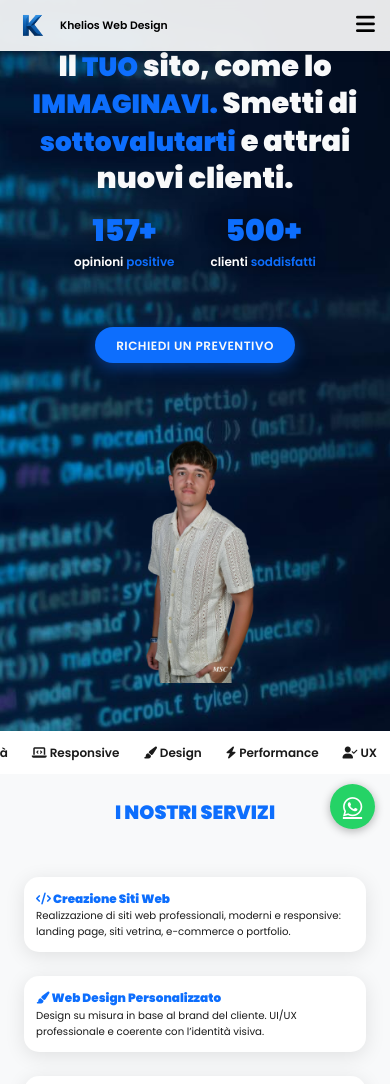
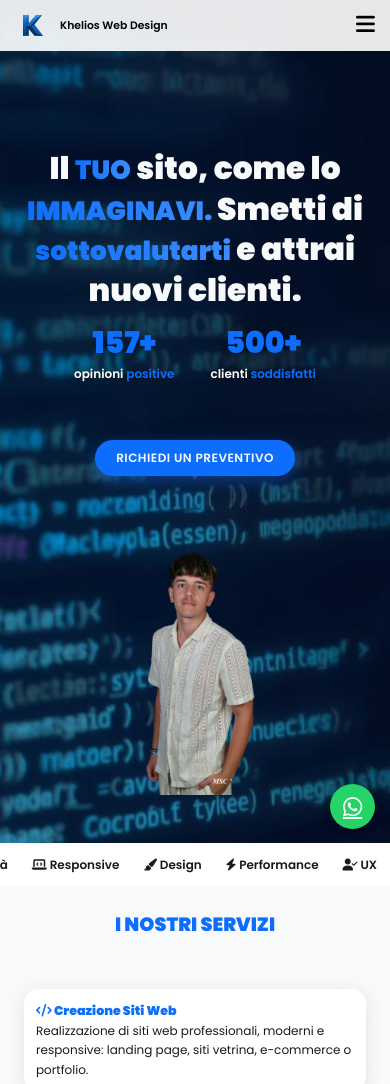
Before and after one commit to Khelioss/webdesign, a plain HTML site: page index.html in a window 390 px wide. Shown: the top 1084 px of the page. Drawn offline with Linux system fonts and the light colour scheme.

Commit message:
Update style.css

```diff
--- a/style.css
+++ b/style.css
@@ -1162,3 +1162,49 @@ footer {
     padding: 0.7rem 1.8rem;
   }
 }
+@media (max-width: 768px) {
+
+  /* --- SPAZIO TRA NAVBAR E TITOLO --- */
+  .home {
+    padding-top: 100px; /* aumenta distanza dal menu */
+  }
+
+  /* Titolo home – leggermente più grande e spazioso */
+  .home-text h1 {
+    font-size: 2.6rem;  /* prima era 2.4 */
+    line-height: 1.3;
+    margin-bottom: 1.5rem;
+    text-align: center;
+  }
+
+  /* Servizi – un filo più leggibili */
+  .card h2 {
+    font-size: 1.05rem;
+  }
+
+  .card p {
+    font-size: 1rem;
+  }
+
+  /* Bottone email contatti – un po' più compatto */
+  .btn-preventivo {
+    padding: 0.7rem 1.2rem;
+    font-size: 0.9rem;
+  }
+}
+.servizi {
+  background: linear-gradient(to bottom, #f8f9fa, #ffffff);
+}
+.header.scrolled {
+  padding: 8px 20px;
+  background: rgba(255,255,255,0.95);
+  box-shadow: 0 2px 8px rgba(0,0,0,0.1);
+  transition: all 0.3s ease;
+}
+
+
+.home-text h1 span {
+  background: linear-gradient(90deg, #0d6efd, #3b8eff);
+  -webkit-background-clip: text;
+  color: transparent;
+}
```
